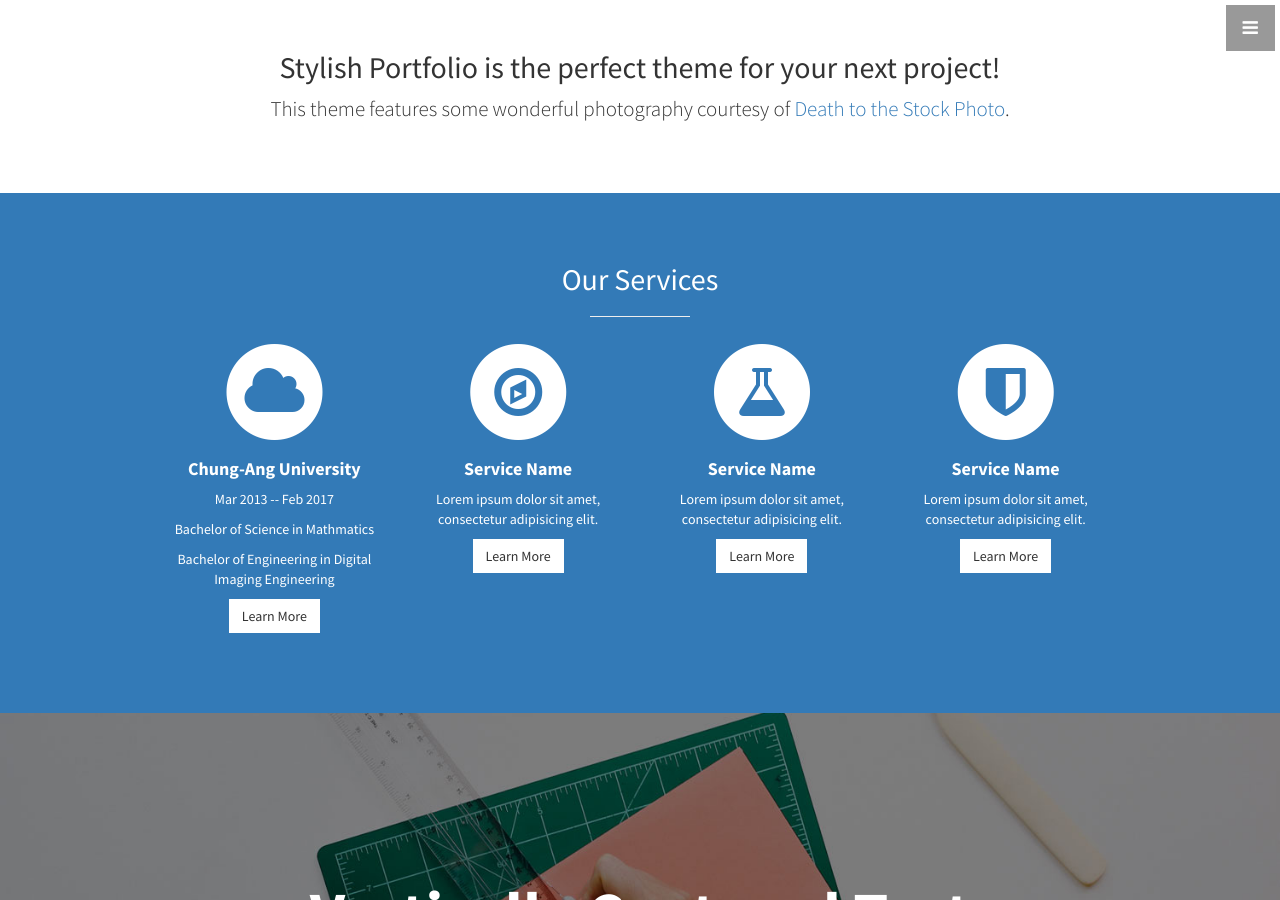
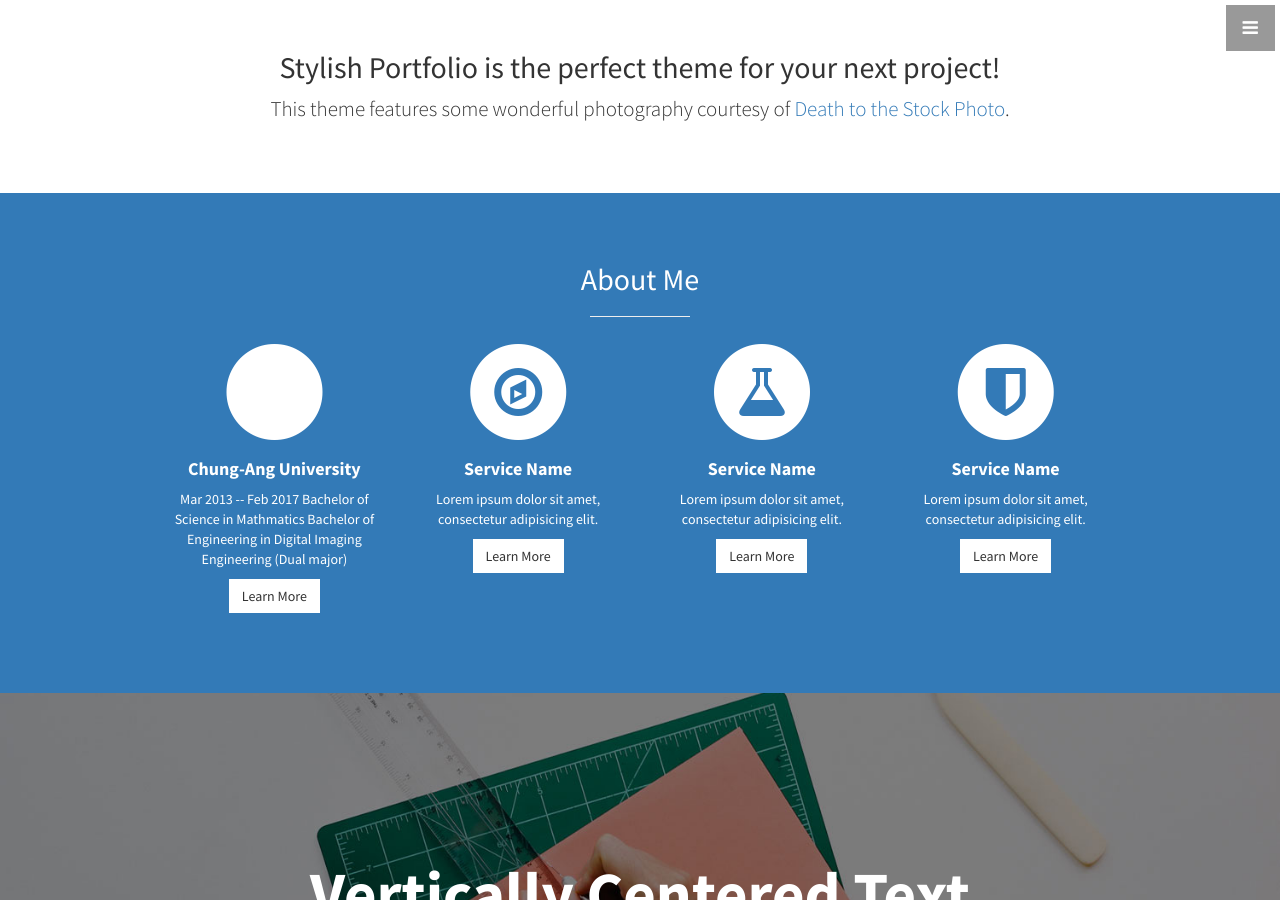
Before and after one commit to chezz323/chezz323.github.io, a Jekyll site: the page built from index.html, in a window 1280 px wide and 900 px high, scrolled down 919 px. Built offline with Jekyll 4.4.1, drawn with Linux system fonts in a browser that asks for light colours.

Commit message:
Update services.html

```diff
--- a/_includes/services.html
+++ b/_includes/services.html
@@ -3,21 +3,21 @@
   <div class="container">
     <div class="row text-center">
       <div class="col-lg-10 col-lg-offset-1">
-        <h2>Our Services</h2>
+        <h2>About Me</h2>
         <hr class="small">
         <div class="row">
           <div class="col-md-3 col-sm-6">
             <div class="service-item">
               <span class="fa-stack fa-4x">
               <i class="fa fa-circle fa-stack-2x"></i>
-              <i class="fa fa-cloud fa-stack-1x text-primary"></i>
+              <i class="fas fa-university fa-stack-1x text-primary"></i>
             </span>
               <h4>
                 <strong>Chung-Ang University</strong>
               </h4>
-              <p> Mar 2013 -- Feb 2017 </p>
-              <p> Bachelor of Science in Mathmatics </p>
-              <p> Bachelor of Engineering in Digital Imaging Engineering </p>
+              <p> Mar 2013 -- Feb 2017
+               Bachelor of Science in Mathmatics
+               Bachelor of Engineering in Digital Imaging Engineering (Dual major)</p>
               <a href="#" class="btn btn-light">Learn More</a>
             </div>
           </div>
```
